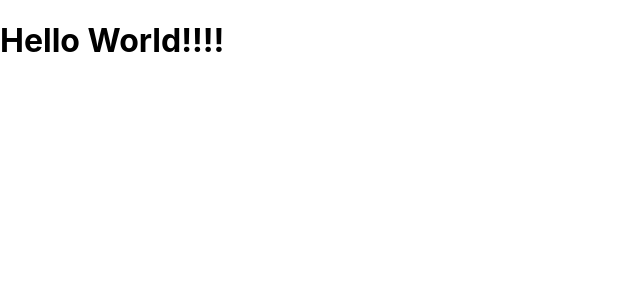
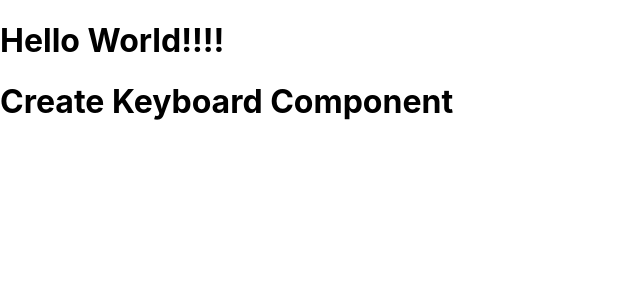
Before and after one commit to moodzter/Keyboard_Front_End, a React (Create React App) app: page / in a window 1280 px wide. Shown: the top 300 px of the page, without its empty margins (0-640 px from the left). Built offline with nearby package versions, Linux system fonts and the light colour scheme.

Commit message:
Made the Create component and linked it to App.js

```diff
--- a/package.json
+++ b/package.json
@@ -6,6 +6,7 @@
     "@testing-library/jest-dom": "^5.16.5",
     "@testing-library/react": "^13.4.0",
     "@testing-library/user-event": "^13.5.0",
+    "axios": "^0.27.2",
     "react": "^18.2.0",
     "react-dom": "^18.2.0",
     "react-scripts": "5.0.1",
--- a/src/App.js
+++ b/src/App.js
@@ -1,12 +1,14 @@
 import logo from './logo.svg';
 import './App.css';
+import CreateKeyboard from './components/CreateKeyboard'
 
 
 function App() {
   return (
     <div>
       <h1>Hello World!!!!</h1>
-      </div>
+      <CreateKeyboard/>
+    </div>
   );
 }
 
--- /dev/null
+++ b/src/components/CreateKeyboard.js
@@ -0,0 +1,14 @@
+import { useState, useEffect} from 'react'
+import axios from 'axios'
+
+const CreateKeyboard = () => {
+
+
+    return (
+        <div>
+            <h1>Create Keyboard Component</h1>
+        </div>
+    )
+}
+
+export default CreateKeyboard
```
Also changed, not shown: 1 other file (tests, documents, lock files or other folders).
